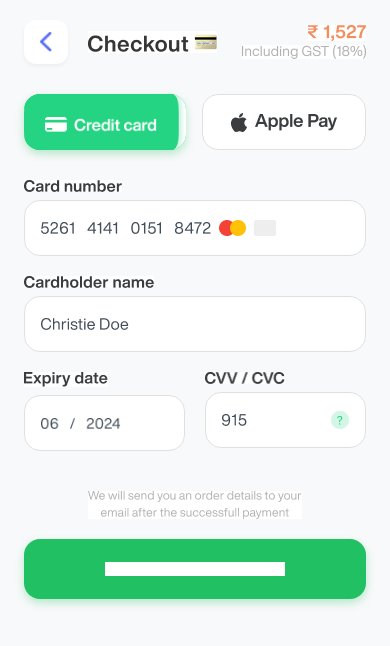
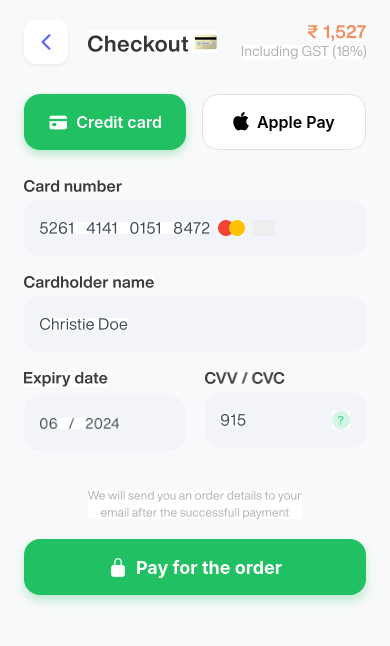
Before and after one commit to yoshinokawai/BTH01, a React Native app: screen /Payment in a window 390 px wide. Shown: the top 646 px of the page. Built offline with nearby package versions, Linux system fonts and the light colour scheme.

Commit message:
Refactor: improve Payment screen UI and fix button artifacts

```diff
--- a/screens/PaymentScreen.js
+++ b/screens/PaymentScreen.js
@@ -35,10 +35,7 @@ export default function PaymentScreen({ navigation }) {
                             style={styles.backButton}
                             onPress={() => navigation.goBack()}
                         >
-                            <Image
-                                source={require('../imgs/Arrow 1-2.jpg')}
-                                style={{ width: 20, height: 20, resizeMode: 'contain' }}
-                            />
+                            <Ionicons name="chevron-back" size={24} color="#5B6AF0" />
                         </TouchableOpacity>
 
                         <View style={styles.headerTitleContainer}>
@@ -71,10 +68,10 @@ export default function PaymentScreen({ navigation }) {
                                 ]}
                                 onPress={() => setActiveTab('credit')}
                             >
-                                <Image
-                                    source={require('../imgs/Active tab.jpg')}
-                                    style={{ width: '100%', height: '100%', borderRadius: 16 }}
-                                />
+                                <View style={{ flexDirection: 'row', alignItems: 'center' }}>
+                                    <Ionicons name="card" size={20} color={activeTab === 'credit' ? "#FFF" : "#000"} />
+                                    <Text style={activeTab === 'credit' ? styles.activeTabText : styles.inactiveTabText}>Credit card</Text>
+                                </View>
                             </TouchableOpacity>
 
                             <TouchableOpacity
@@ -86,14 +83,8 @@ export default function PaymentScreen({ navigation }) {
                                 onPress={() => setActiveTab('apple')}
                             >
                                 <View style={{ flexDirection: 'row', alignItems: 'center' }}>
-                                    <Image
-                                        source={require('../imgs/Apple icon.jpg')}
-                                        style={{ width: 16, height: 19, resizeMode: 'contain', marginRight: 8 }}
-                                    />
-                                    <Image
-                                        source={require('../imgs/Apple Pay.jpg')}
-                                        style={{ width: 83, height: 17, resizeMode: 'contain' }}
-                                    />
+                                    <FontAwesome name="apple" size={20} color={activeTab === 'apple' ? "#FFF" : "#000"} />
+                                    <Text style={activeTab === 'apple' ? styles.activeTabText : styles.inactiveTabText}>Apple Pay</Text>
                                 </View>
                             </TouchableOpacity>
                         </View>
@@ -173,13 +164,11 @@ export default function PaymentScreen({ navigation }) {
 
                         {/* Pay Button */}
                         <TouchableOpacity
-                            style={[styles.payButton, { backgroundColor: '#21C063', borderStyle: 'solid' }]}
+                            style={styles.payButton}
                             onPress={handlePay}
                         >
-                            <Image
-                                source={require('../imgs/Proceed to checkout.jpg')}
-                                style={{ width: 180, height: 20, resizeMode: 'contain' }}
-                            />
+                            <Ionicons name="lock-closed" size={20} color="#FFF" />
+                            <Text style={styles.payButtonText}>Pay for the order</Text>
                         </TouchableOpacity>
                     </View>
                 </ScrollView>
--- a/screens/styles/paymentStyles.js
+++ b/screens/styles/paymentStyles.js
@@ -101,12 +101,11 @@ export default StyleSheet.create({
     inputContainer: {
         flexDirection: 'row',
         alignItems: 'center',
-        backgroundColor: '#FFFFFF',
+        backgroundColor: '#F3F4F9',
         height: 56,
         borderRadius: 16,
         paddingHorizontal: 16,
-        borderWidth: 1,
-        borderColor: '#E0E0E0',
+        borderWidth: 0,
     },
     input: {
         flex: 1,
@@ -135,16 +134,16 @@ export default StyleSheet.create({
     },
     payButton: {
         backgroundColor: '#21C063',
-        height: 60,
+        height: 56,
         borderRadius: 16,
         flexDirection: 'row',
         alignItems: 'center',
         justifyContent: 'center',
         shadowColor: '#21C063',
-        shadowOffset: { width: 0, height: 4 },
-        shadowOpacity: 0.3,
-        shadowRadius: 8,
-        elevation: 4,
+        shadowOffset: { width: 0, height: 6 },
+        shadowOpacity: 0.25,
+        shadowRadius: 10,
+        elevation: 6,
     },
     payButtonText: {
         color: '#FFFFFF',
```
